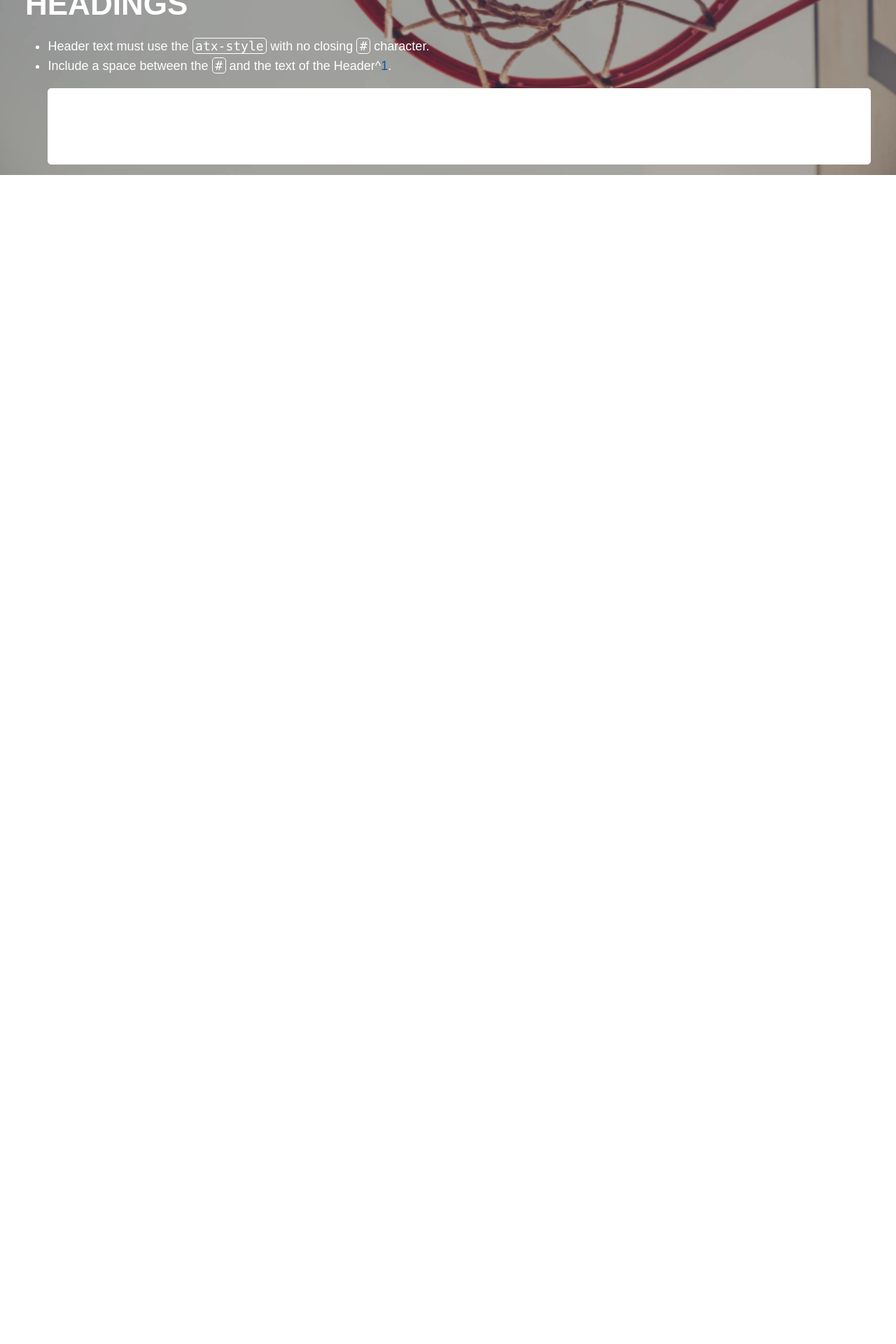
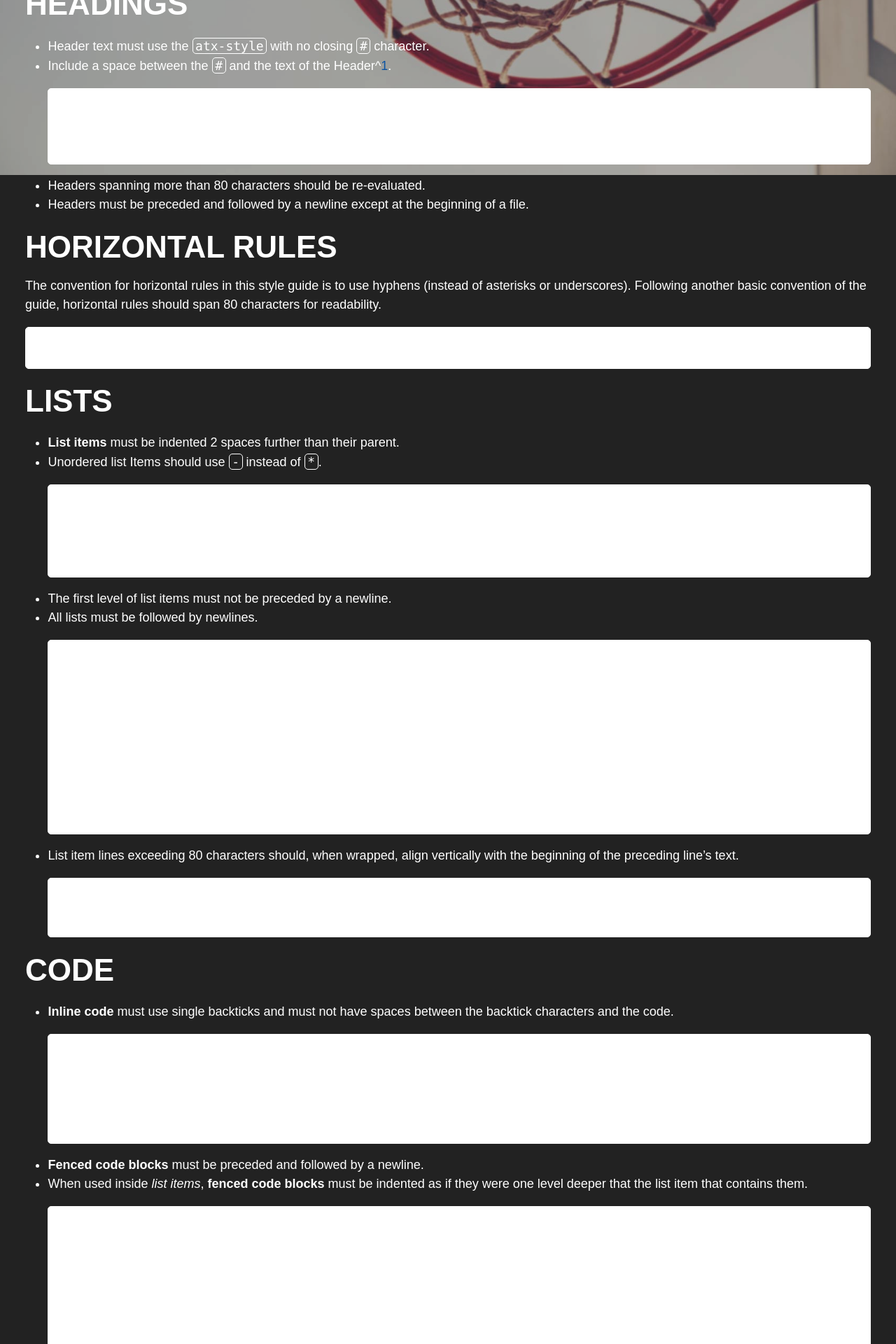
Before and after one commit to wrightmartin/dribblers, a Jekyll site: the page built from _posts/2015-07-09-welcome-to-jekyll.markdown, in a window 1280 px wide. Shown: the part 650-2570 px from the top of the page at 70% size. Built offline with Jekyll 4.4.1, drawn with Linux system fonts in a browser that asks for light colours.

Commit message:
layout fixes

```diff
--- a/_config.yml
+++ b/_config.yml
@@ -1,8 +1,8 @@
 # Site settings
-title: Shrewsbury Dribblers
+title: Shrewsbury Dribblers – Friendly, fun adults basketball for all abilities
 email: shrewsburydribblers@gmail.com
 description: > # this means to ignore newlines until "baseurl:"
-  Friendly, fun adults basketball for all abilities
+  Shrewsbury Dribblers are an adult basketball team in Shrewsbury. We offer friendly, fun adults basketball for all abilities. We play most Mondays at 8pm, at the Grange School
 baseurl: "" # the subpath of your site, e.g. /blog/
 url: "http://dribblers.org" # the base hostname & protocol for your site
 twitter_username: shrewsdribblers
--- a/css/main.scss
+++ b/css/main.scss
@@ -23,7 +23,7 @@ body {
     height: 100%;
     line-height: 1.388888889em; //25px
     min-height: 100%;
-    background-color: $colour_off_white;
+    background-color: #222;
     @media (min-width:$medium_screen) {
         line-height: 1.5em; //27px
     }
@@ -259,11 +259,11 @@ tfoot {
 
 .background {
   background-image: url(../assets/img/bg.jpg);
-  background-position: top right;
+  background-position: right center;
   background-size: cover;
   background-repeat: no-repeat;
-  height: 100%;
-  min-height: 100%;
+  height: 900px;
+  min-height: 900px;
   width: 100%;
   min-width: 100%;
   position: absolute;
@@ -318,6 +318,7 @@ tfoot {
   width: 100%;
   @include clearfix;
   display: table;
+  min-height: 204px;
 }
 
 .minititle {
@@ -444,6 +445,7 @@ tfoot {
   background-size: cover;
   background-repeat: no-repeat;
   padding-right: 3em;
+  height: 100%;
   @media (min-width: $large_screen) {
     padding-left: 1.5em;
   }
```
